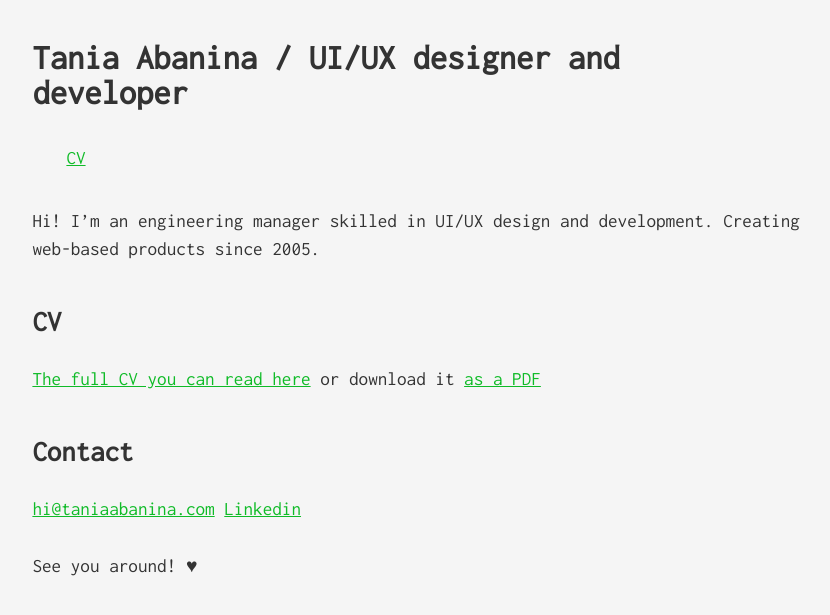
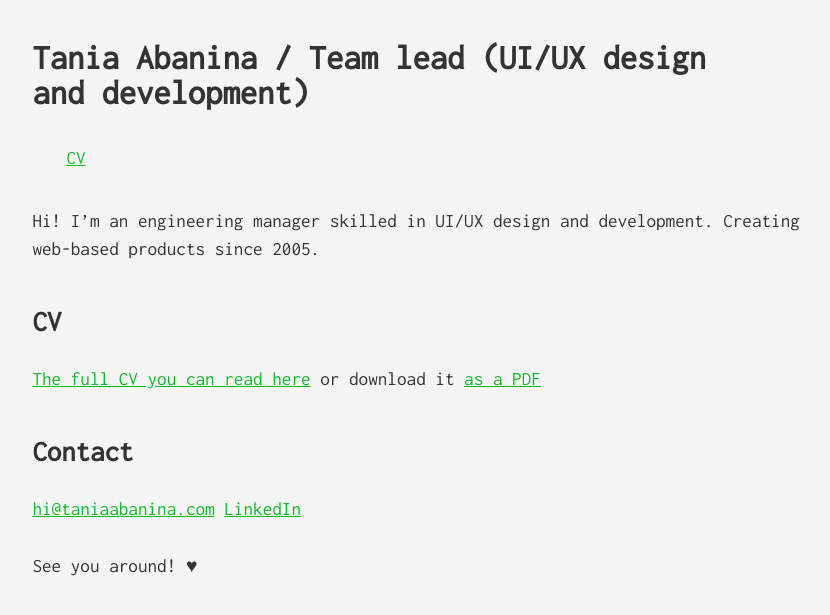
Before and after one commit to tataata/taniaabanina.com, a Jekyll site: the page built from index.md, in a window 1280 px wide. Shown: the top 615 px of the page, without its empty margins (6-836 px from the left). Built offline with Jekyll 4.4.1, drawn with Linux system fonts in a browser that asks for light colours.

Commit message:
fix links and typos

```diff
--- a/_includes/contact.md
+++ b/_includes/contact.md
@@ -2,4 +2,4 @@
 ## Contact
 
 [hi@taniaabanina.com](mailto:hi@taniaabanina.com)
-[Linkedin](http://www.linkedin.com/in/taniaabanina)
+[LinkedIn](http://www.linkedin.com/in/taniaabanina)
--- a/_includes/header.html
+++ b/_includes/header.html
@@ -4,7 +4,7 @@
 {% capture location %}{{ page.url | remove_first:'/' | split:'/' | first }}{% endcapture %}
 
 <header>
-	<h1>Tania Abanina / <span class="small">UI/UX designer and developer</span></h1>
+	<h1>Tania Abanina / <span class="small">Team lead (UI/UX design and development)</span></h1>
 </header>
 
 <main>
--- a/index.md
+++ b/index.md
@@ -9,7 +9,8 @@ layout: default
   </ul>
 </nav>
 
-Hi! I'm an engineering manager skilled in UI/UX design and development. Creating web-based products since 2005.
+Hi!
+I'm an engineering manager skilled in UI/UX design and development. Creating web-based products since 2005.
 
 ## CV
 [The full CV you can read here](cv) or download it [as a PDF](/Engineering_Manager__CV__Tania_Abanina.pdf)
```
Also changed, not shown: resume.md (+1 -1 lines).
